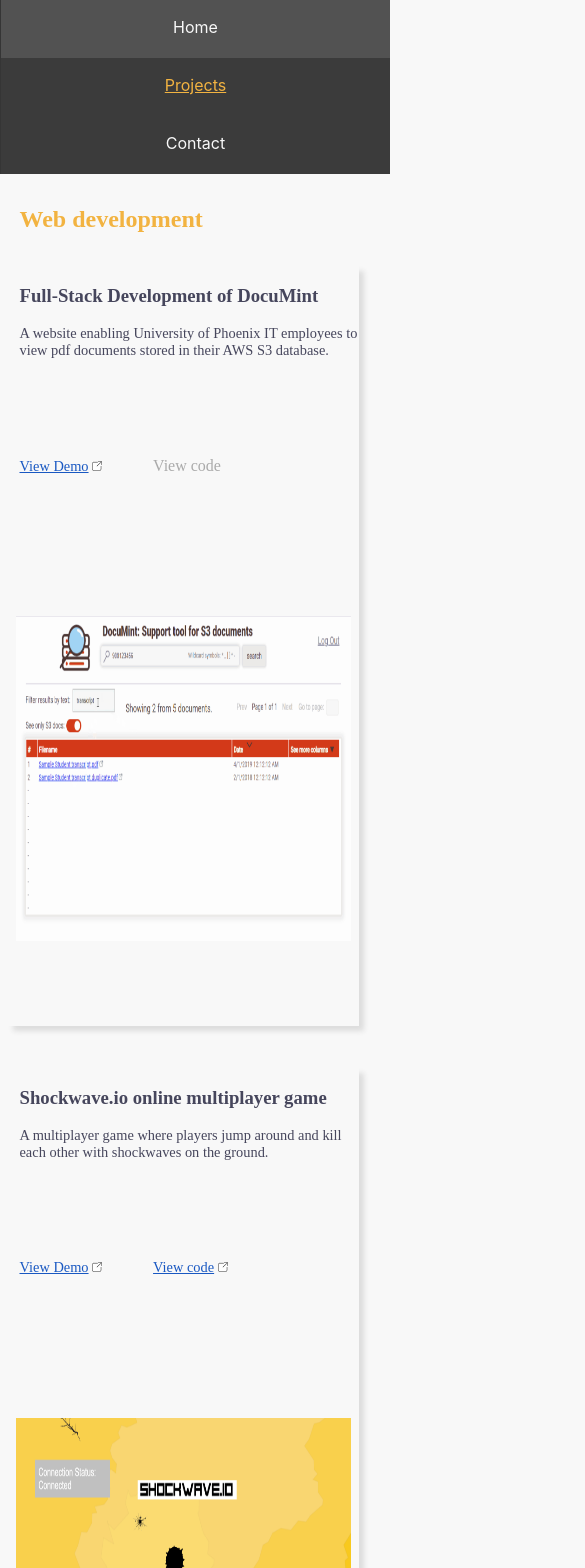
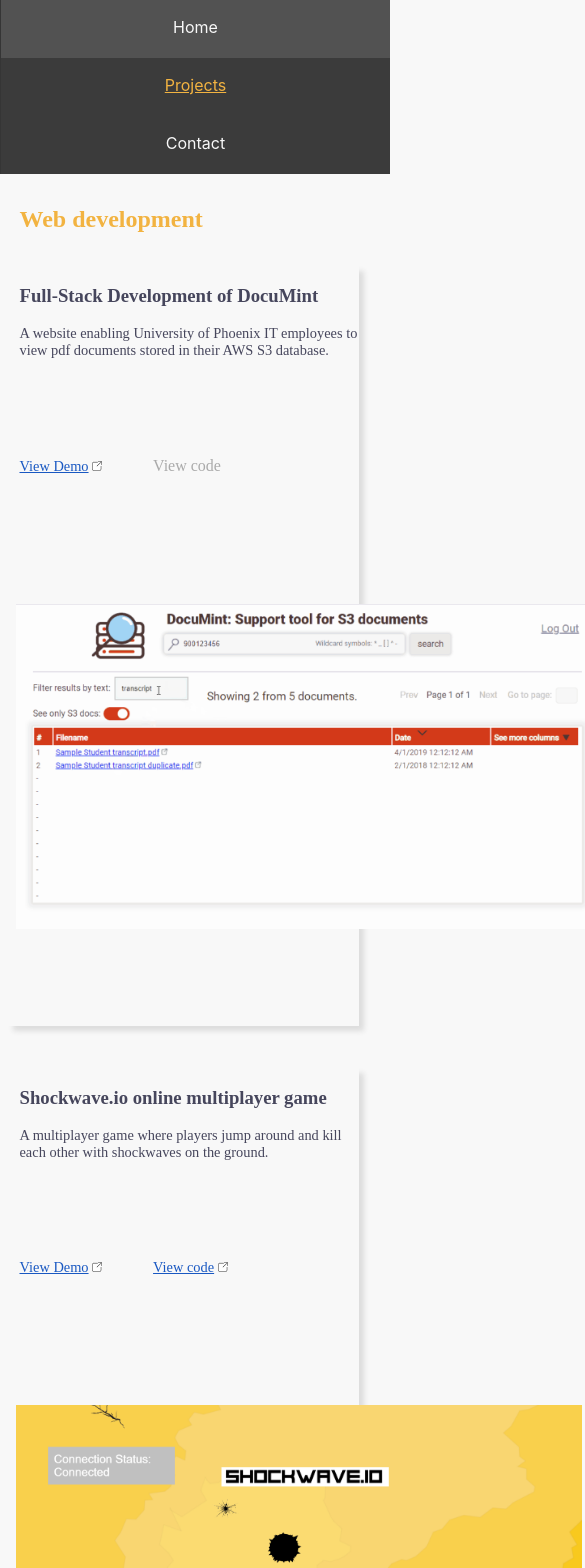
Before and after one commit to Teggoon/Personal-Portfolio, a React (Create React App) app: page /projects in a window 390 px wide. Shown: the top 1568 px of the page, 585 px wide, since content can reach past the window. Built offline with nearby package versions, Linux system fonts and the light colour scheme; a web font is replaced by a local one.

Commit message:
much more responsive now in the proejct page

```diff
--- a/src/css/App.css
+++ b/src/css/App.css
@@ -262,7 +262,11 @@
 
   animation: fadeinfromleftsubtle 1s ease;
 }
-
+.columns-side-by-side {
+  /* background-color: yellow; */
+  position: relative;
+  width: 100%;
+}
 .project-component-left-side-container {
   /* background-color: yellow; */
   box-sizing: border-box;
@@ -302,17 +306,21 @@
   font-size: 0.9rem;
   box-sizing: border-box;
   display: inline-block;
-  position: absolute;
+  position: relative;
+  /* border: 3px solid black; */
   padding-left: 2vw;
-  padding-right: 2vw;
-  padding-top: 1.5vh;
-  width: 40vw;
+  padding-bottom: 1.5vh;
+  /* width: 40vw; */
+  width: 40%;
   min-height: 40vh;
+  /* max-height: 200px;
+  */
 }
 .project-thumbnail {
+  width: 100%;
+  height: 100%;
   position: relative;
-  max-width:100%;
-  height: auto;
+  object-fit: contain;
 }
 .project-related-link {
   position: relative;
```
Also changed, not shown: src/components/ProjectsPage.js (+5 -4 lines), src/image/templatecrunch_thumbnail.png (added), 1 other file (tests, documents, lock files or other folders).
